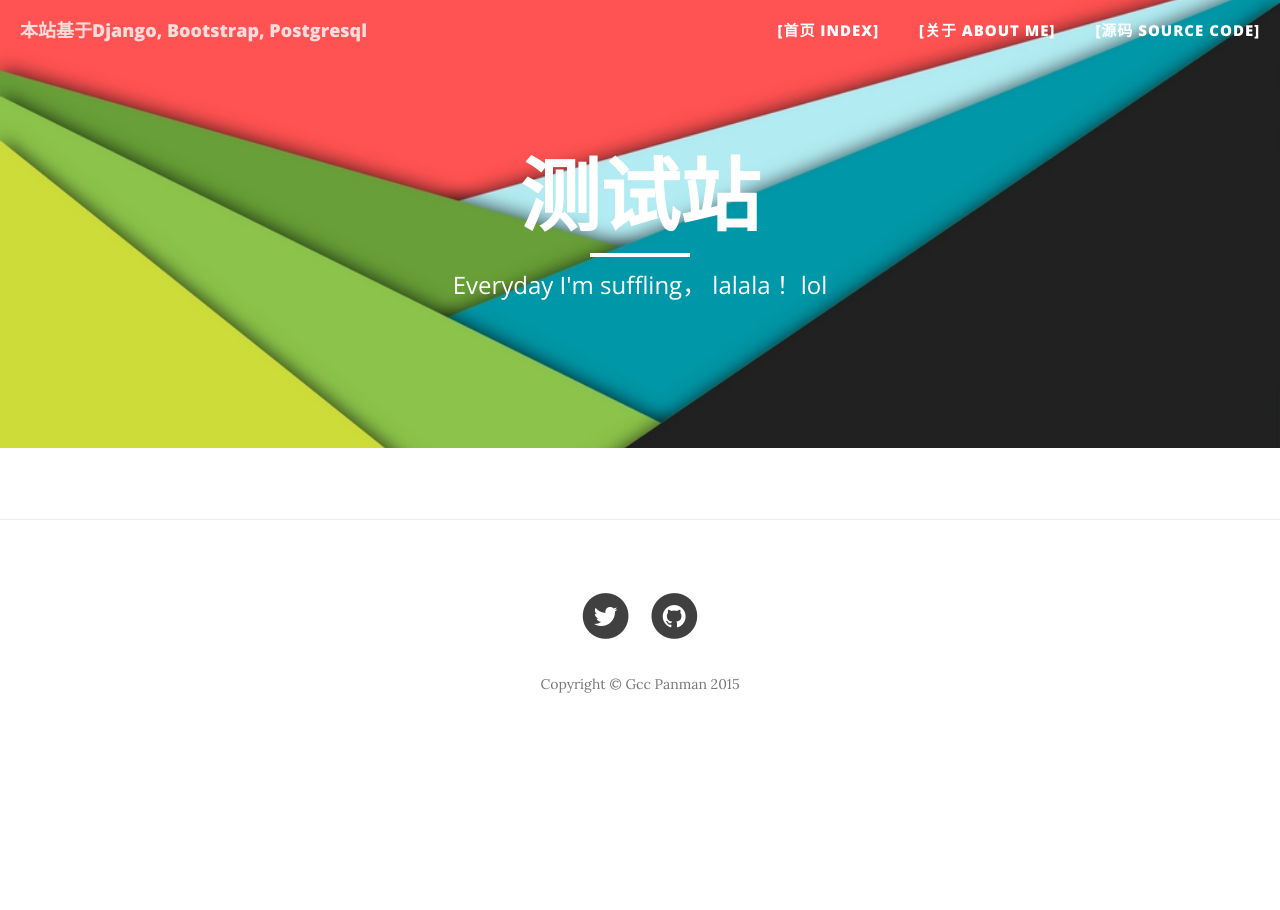
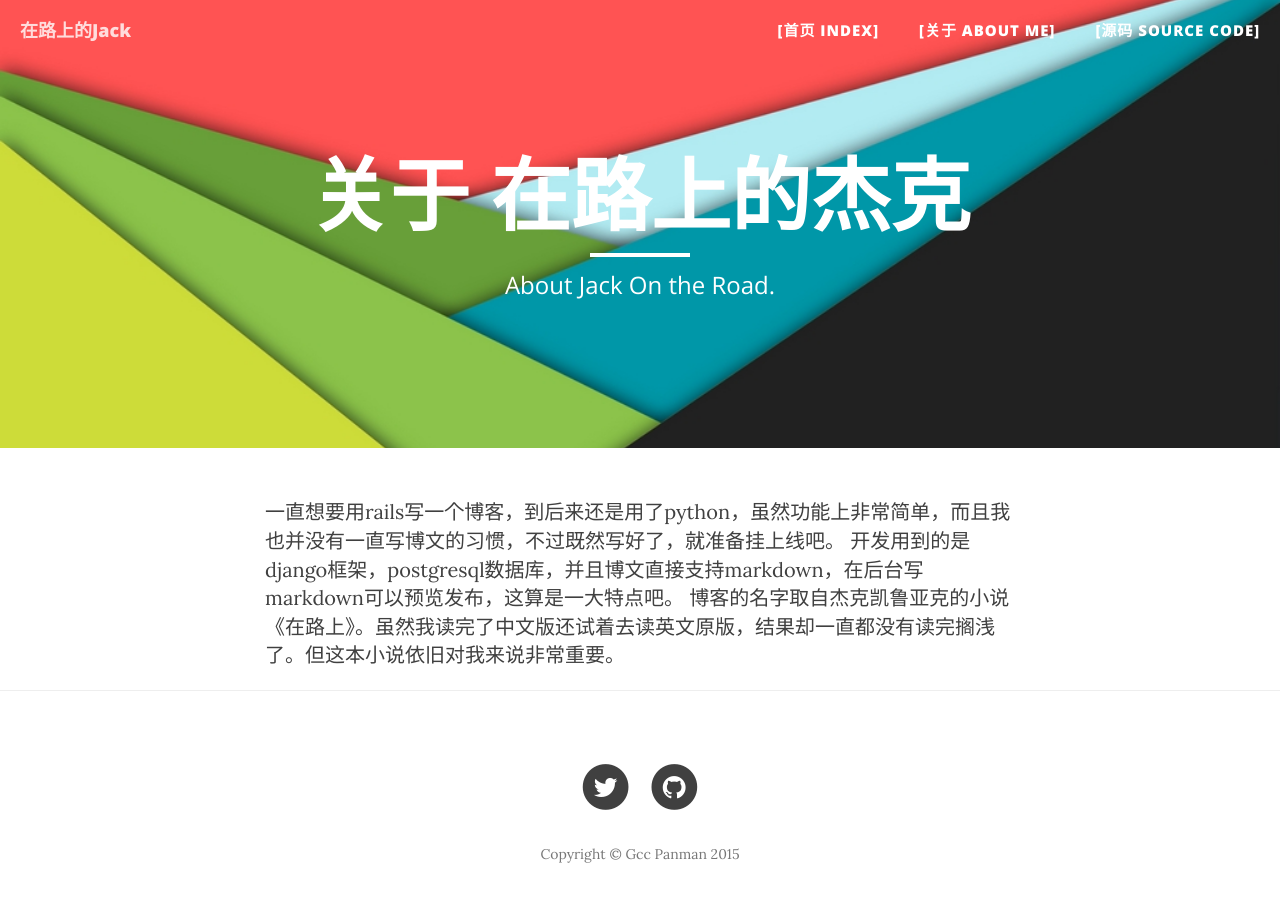
Before and after one commit to gccpacman/pydblog, a Django app: page /about/ in a window 1280 px wide. Shown: the top 910 px of the page. Before the commit the page ends 693 px from the top, so only its background shows below. Run offline with Django 3.2, Linux system fonts and the light colour scheme; some libraries are stand-ins or nearby versions.

Commit message:
format code and do about me

```diff
--- a/django_blog/blog/models.py
+++ b/django_blog/blog/models.py
@@ -11,9 +11,11 @@ class Tag(models.Model):
     def __str__(self):
         return self.slug
 
+
 class EntryQuerySet(models.QuerySet):
     def published(self):
         return self.filter(publish=True)
+
 
 @python_2_unicode_compatible
 class Entry(models.Model):
--- a/django_blog/blog/urls.py
+++ b/django_blog/blog/urls.py
@@ -1,6 +1,8 @@
 from __future__ import absolute_import, unicode_literals
-from django.conf.urls import include, url
+
+from django.conf.urls import url
 from blog import views
+
 
 urlpatterns = [
     url(r'^$', views.BlogIndex.as_view(), name='index'),
--- a/django_blog/django_blog/urls.py
+++ b/django_blog/django_blog/urls.py
@@ -1,6 +1,8 @@
 from __future__ import absolute_import, unicode_literals
+
 from django.conf.urls import include, url
 from django.contrib import admin
+
 
 urlpatterns = [
     url(r'^', include('blog.urls', namespace='blog')),
--- a/django_blog/templates/blog/_layouts/header.html
+++ b/django_blog/templates/blog/_layouts/header.html
@@ -7,7 +7,7 @@
     <meta name="description" content="">
     <meta name="author" content="">
 
-    <title>测试站</title>
+    <title>在路上的Jack</title>
 
     <!-- Bootstrap Core CSS -->
     <link href="{% static 'blog/css/bootstrap.min.css' %}" rel="stylesheet">
--- a/django_blog/templates/blog/_layouts/nav.html
+++ b/django_blog/templates/blog/_layouts/nav.html
@@ -8,7 +8,7 @@
                     <span class="icon-bar"></span>
                     <span class="icon-bar"></span>
                 </button>
-                <a class="navbar-brand" href="/">本站基于Django, Bootstrap, Postgresql</a>
+                <a class="navbar-brand" href="/">在路上的Jack</a>
             </div>
 
             <!-- Collect the nav links, forms, and other content for toggling -->
--- a/django_blog/templates/blog/about.html
+++ b/django_blog/templates/blog/about.html
@@ -15,9 +15,9 @@
             <div class="row">
                 <div class="col-lg-8 col-lg-offset-2 col-md-10 col-md-offset-1">
                     <div class="page-heading">
-                        <h1>测试站</h1>
+                        <h1>关于 在路上的杰克</h1>
                         <hr class="small">
-                        <span class="subheading">Everyday I'm suffling， lalala！ lol</span>
+                        <span class="subheading">About Jack On the Road. </span>
                     </div>
                 </div>
             </div>
@@ -28,6 +28,11 @@
     <div class="container">
         <div class="row">
             <div class="col-lg-8 col-lg-offset-2 col-md-10 col-md-offset-1">
+                一直想要用rails写一个博客，到后来还是用了python，虽然功能上非常简单，而且我也并没有一直写博文的习惯，不过既然写好了，就准备挂上线吧。
+
+                开发用到的是django框架，postgresql数据库，并且博文直接支持markdown，在后台写markdown可以预览发布，这算是一大特点吧。
+
+                博客的名字取自杰克凯鲁亚克的小说《在路上》。虽然我读完了中文版还试着去读英文原版，结果却一直都没有读完搁浅了。但这本小说依旧对我来说非常重要。
             </div>
         </div>
     </div>
--- a/django_blog/templates/blog/index.html
+++ b/django_blog/templates/blog/index.html
@@ -17,7 +17,7 @@
             <div class="row">
                 <div class="col-lg-8 col-lg-offset-2 col-md-10 col-md-offset-1">
                     <div class="site-heading">
-                        <h1>Hello， 测试站</h1>
+                        <h1>在路上的杰克</h1>
                         <hr class="small">
                         <span class="subheading">You could call my life on the road, prior to say I'd dreamed of...</span>
                     </div>
--- a/django_blog/templates/blog/post.html
+++ b/django_blog/templates/blog/post.html
@@ -2,6 +2,7 @@
 {% load staticfiles %}
 
 <!DOCTYPE html>
+
 <html lang="en">
 
 {% include "blog/_layouts/header.html" %}
```
Also changed, not shown: django_blog/blog/views.py (+6 -3 lines), 1 other file.
